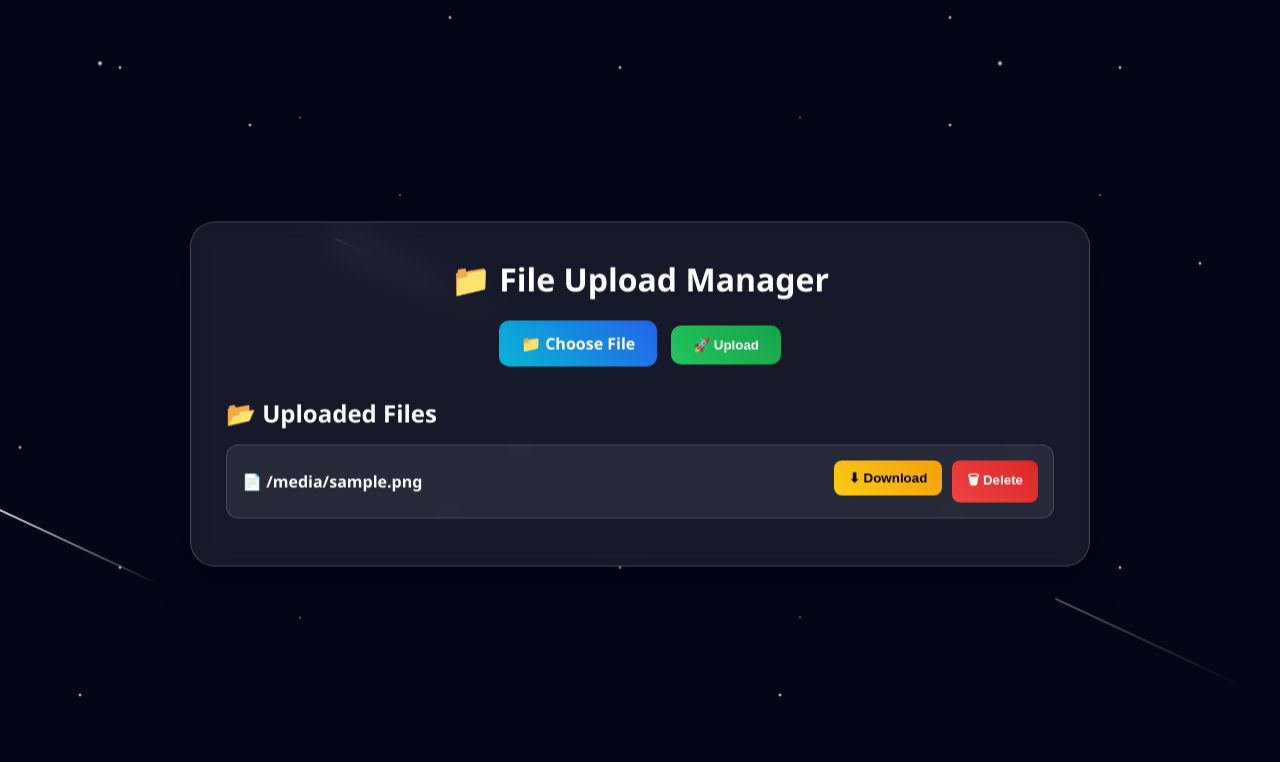
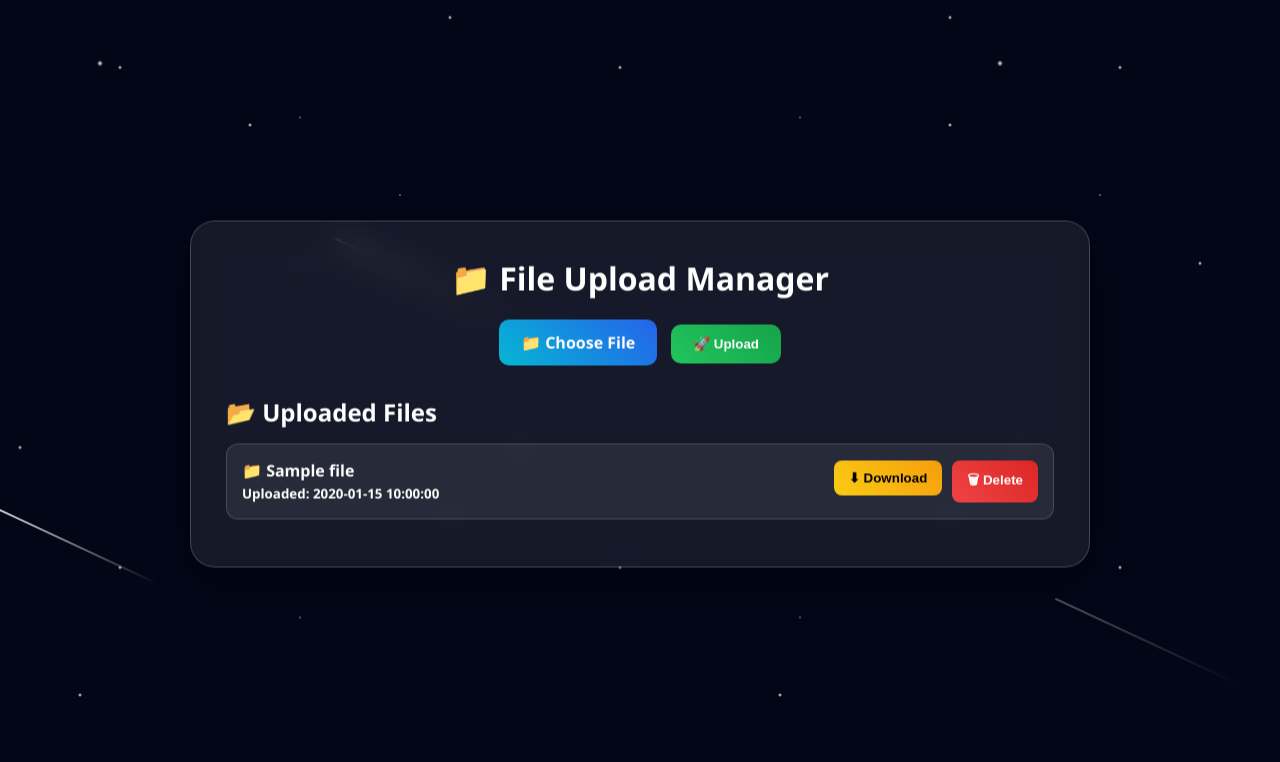
Before and after one commit to akasha04085-maker/file-upload-system, a Flask app: template templates/index.html in a window 1280 px wide. Shown: the top 762 px of the page. Run offline with Flask 3, Linux system fonts and the light colour scheme; the template is opened without the code that fills it: most values are stand-ins (such as "Sample title", 1, 10 or a date in 2020).

Commit message:
Completed file upload manager with validation timestamps and notifications

```diff
--- a/app.py
+++ b/app.py
@@ -10,10 +10,17 @@ from flask import (
     flash
 )
 
+from datetime import datetime
+from werkzeug.exceptions import RequestEntityTooLarge
+
 from werkzeug.utils import secure_filename
 
 app = Flask(__name__)
+
 app.secret_key = "mysecretkey"
+
+app.config['MAX_CONTENT_LENGTH'] = 5 * 1024 * 1024
+
 
 ALLOWED_EXTENSIONS = {
     'pdf',
@@ -33,12 +40,20 @@ def allowed_file(filename):
 @app.route('/')
 def home():
 
-    uploaded_files = os.listdir('uploads')
+    files = []
 
-    return render_template(
-        'index.html',
-        files=uploaded_files
-    )
+    for filename in os.listdir('uploads'):
+
+        filepath = os.path.join('uploads', filename)
+
+        uploaded_time = datetime.fromtimestamp(os.path.getctime(filepath))
+
+        files.append({
+            "name": filename,
+            "time": uploaded_time.strftime("%d %b %Y %I:%M %p")
+        })
+    return render_template('index.html', files=files)
+
 
 
 @app.route('/upload', methods=['POST'])
@@ -96,6 +111,10 @@ def delete_file(filename):
 
     return redirect(url_for('home'))
 
+app.errorhandler(RequestEntityTooLarge)
+def handle_large_file(e):
+    flash("❌ File size exceeds 5 MB limit")
+    return redirect(url_for('home'))
 
 if __name__ == '__main__':
     app.run(debug=True)
--- a/static/style.css
+++ b/static/style.css
@@ -143,7 +143,7 @@ body{
 }
 
 /* ==========================
-   MAIN CARD
+    MAIN CARD
 ========================== */
 
 .container{
@@ -201,31 +201,34 @@ h2{
 }
 
 /* ==========================
-   FLASH MESSAGE
+    FLASH MESSAGE
 ========================== */
 
 .message-box{
-
-    background:
-    rgba(255,255,255,0.15);
-
+    background: rgba(255,255,255,0.15);
     color:white;
-
     padding:15px;
-
     border-radius:10px;
-
     text-align:center;
-
     font-weight:bold;
-
     margin-bottom:20px;
-
-    border:
-    1px solid rgba(255,255,255,0.2);
+    border:1px solid rgba(255,255,255,0.2);
 
     animation:
-    slideDown 0.4s ease;
+        slideDown 0.4s ease,
+        fadeOut 0.5s ease 3s forwards;
+}
+
+@keyframes fadeOut{
+
+    from{
+        opacity:1;
+    }
+
+    to{
+        opacity:0;
+        transform:translateY(-10px);
+    }
 }
 
 @keyframes slideDown{
@@ -243,7 +246,7 @@ h2{
 }
 
 /* ==========================
-   FORM
+    FORM
 ========================== */
 
 form{
@@ -330,7 +333,7 @@ input[type="file"]{
 }
 
 /* ==========================
-   FILE CARD
+    FILE CARD
 ========================== */
 
 .file-card{
--- a/templates/index.html
+++ b/templates/index.html
@@ -7,7 +7,7 @@
     <title>🚀 File Upload Manager</title>
 
     <link rel="stylesheet"
-          href="{{ url_for('static', filename='style.css') }}">
+        href="{{ url_for('static', filename='style.css') }}">
 </head>
 
 <body>
@@ -39,8 +39,8 @@
 
         <!-- Upload Form -->
         <form action="/upload"
-              method="POST"
-              enctype="multipart/form-data">
+            method="POST"
+            enctype="multipart/form-data">
 
             <label for="file-upload" class="choose-btn">
                 📁 Choose File
@@ -69,7 +69,22 @@
             <div class="file-card">
 
                 <div class="file-name">
-                    📄 {{ file }}
+                        {% if file.name.endswith('.pdf') %}
+                            📄
+                        {% elif file.name.endswith('.jpg')
+                            or file.name.endswith('.jpeg')
+                            or file.name.endswith('.png') %}
+                            🖼️
+                        {% else %}
+                            📁
+                        {% endif %}
+                        {{ file.name }}
+
+                    <br>
+                    <small>
+                        Uploaded:
+                        {{file.time}}
+                    </small>
                 </div>
 
                 <div class="actions">
@@ -82,8 +97,7 @@
                         </button>
                     </a>
 
-                    <a href="/delete/{{ file }}">
-                        <button
+                    <a href="/delete/{{ file.name }}">                        <button
                             type="button"
                             class="delete-btn">
                             🗑 Delete
```
